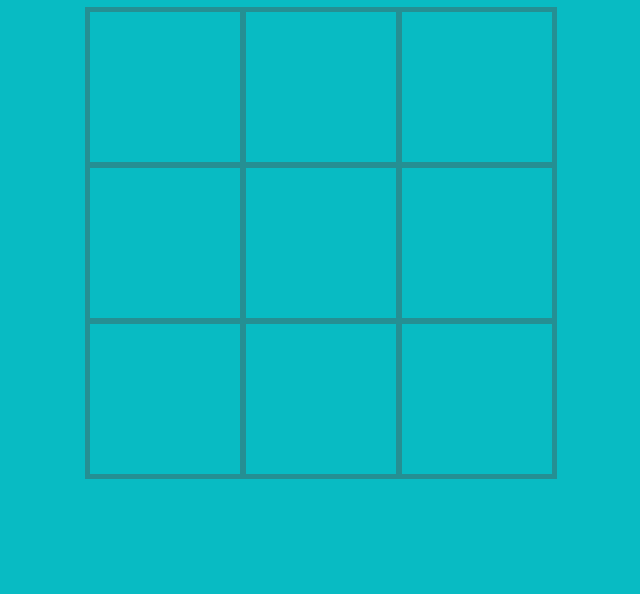
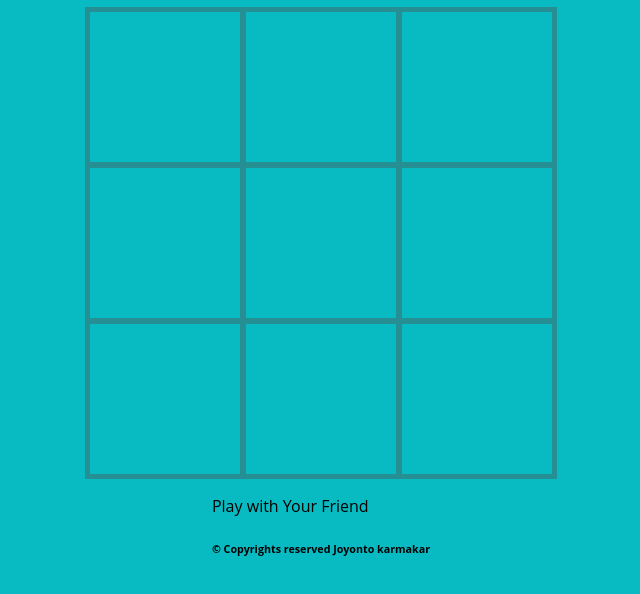
Before and after one commit to Joyontokarmakar/tic_tac_toe, a plain HTML site: page index.html in a window 1280 px wide. Shown: the part 132-726 px from the top of the page, without its empty margins (319-959 px from the left). Drawn offline with nearby package versions, Linux system fonts and the light colour scheme.

Commit message:
Update index.html

```diff
--- a/index.html
+++ b/index.html
@@ -34,6 +34,9 @@
                <div class="square flex-container flex-center"></div>
                <div class="square flex-container flex-center"></div>
            </div>
+            <div class="wrt">
+                <p>Play with Your Friend </p>
+                <h6>© Copyrights reserved Joyonto karmakar</h6>
         </div>
     </div>
 </body>
```
